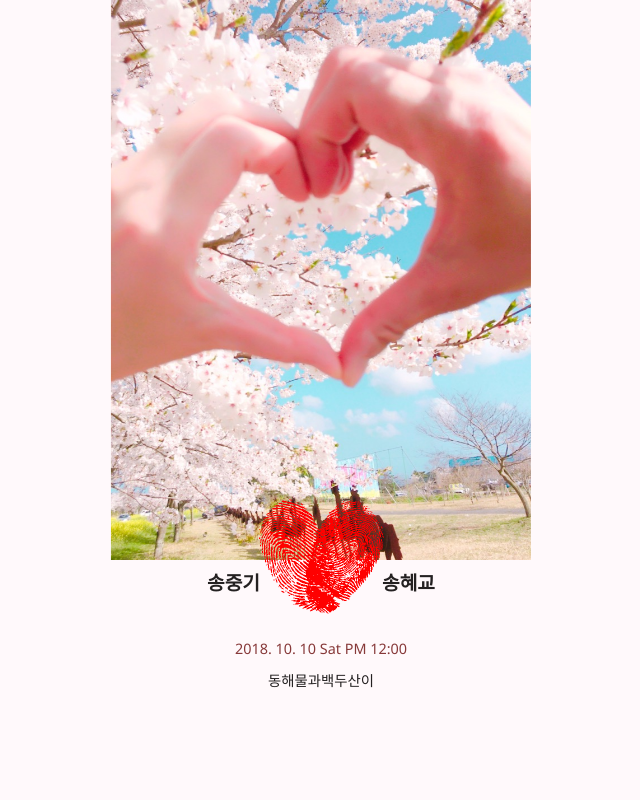
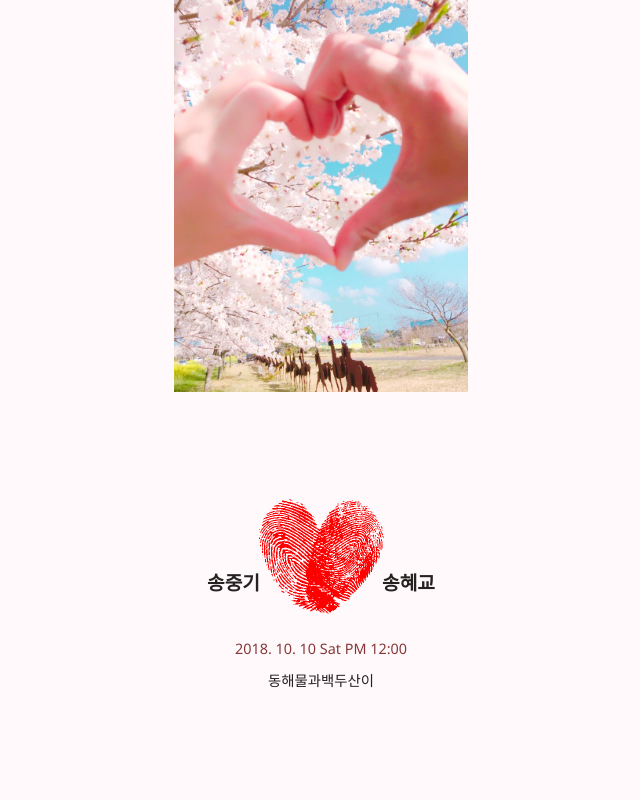
Before and after one commit to minw1540/wedding-invitation, a Vue app in the folder wedding/: page / in a window 1280 px wide. Shown: the top 800 px of the page, without its empty margins (319-959 px from the left). Built offline with nearby package versions, Linux system fonts and the light colour scheme; a small style sheet from the web is missing.

Commit message:
[mod] 스크롤 이미지 css 수정

```diff
--- a/wedding/src/assets/css/common.css
+++ b/wedding/src/assets/css/common.css
@@ -1,3 +1,14 @@
+.section-container {
+    width: 100%;
+    height: 100%;
+    max-width: 970px;
+    min-width: 320px;
+    display: inline-block;
+    position: relative;
+    background: rgba(255, 240, 245, 0.4);
+    padding-bottom: 35px;
+}
+
 .pointer {
     cursor: pointer;
 }
--- a/wedding/src/assets/css/reset.css
+++ b/wedding/src/assets/css/reset.css
@@ -22,17 +22,12 @@ time, mark, audio, video {
     font-family: 'Noto Sans', sans-serif;
     box-sizing: border-box;
     color: #242121;
+    line-height: 1.2;
 }
 /* HTML5 display-role reset for older browsers */
 article, aside, details, figcaption, figure,
 footer, header, hgroup, menu, nav, section {
     display: block;
-}
-
-html, body {
-    width: 100%;
-    height: 100%;
-    line-height: 1.2;
 }
 
 ol, ul {
--- a/wedding/src/components/app/css/app.css
+++ b/wedding/src/components/app/css/app.css
@@ -2,6 +2,4 @@
     width: 100%;
     height: 100%;
     text-align: center;
-    background: rgba(255, 240, 245, 0.4);
-    overflow: auto;
 }
--- a/wedding/src/components/intro/css/intro.css
+++ b/wedding/src/components/intro/css/intro.css
@@ -5,7 +5,7 @@
 
 .intro-main-img {
     width: 100%;
-    height: 70%;
+    height: 70vh;
     background-image: url('../../../assets/images/intro-main.jpeg');
     background-repeat: no-repeat;
     background-position: 50% 0;
@@ -15,7 +15,7 @@
 
 .intro-into-area {
     width: 100%;
-    height: 30%;
+    height: 30vh;
 }
 
 .intro-name-box {
--- a/wedding/src/directives/separation/css/separation.css
+++ b/wedding/src/directives/separation/css/separation.css
@@ -1,15 +1,6 @@
-.section-container {
-    width: 100%;
-    height: 100%;
-    max-width: 970px;
-    min-width: 320px;
-    display: inline-block;
-    position: relative;
-}
-
 .section-separation-area {
     width: 100%;
-    height: 15%;
+    height: 15vh;
     position: relative;
     margin-bottom: 50px;
 }
```
Also changed, not shown: wedding/src/components/invitation/js/invitation.js (line endings or trailing spaces).
